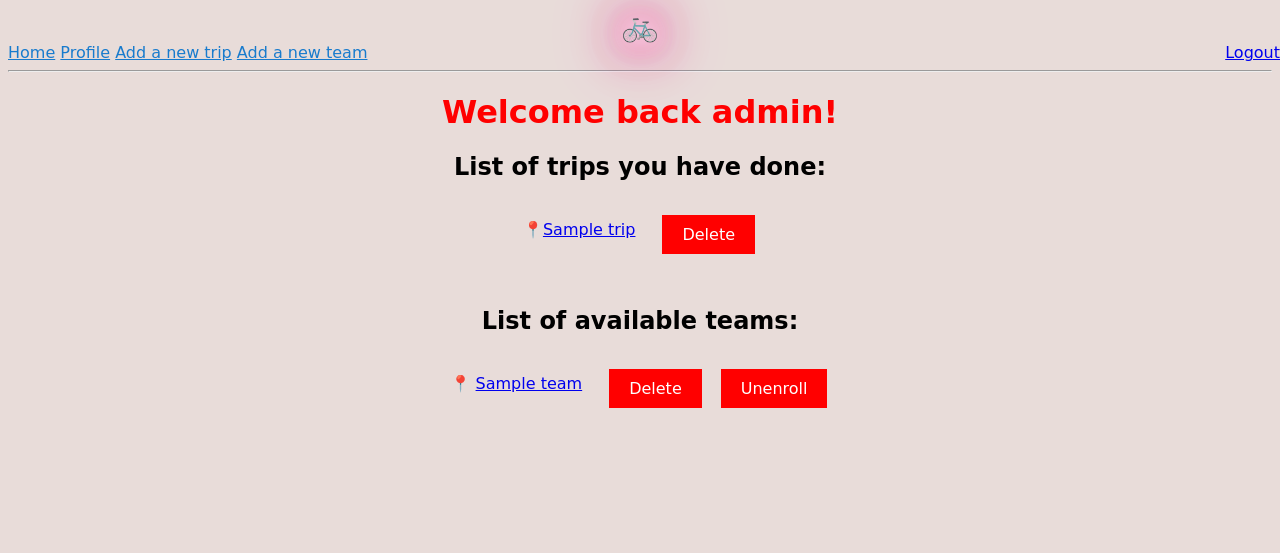
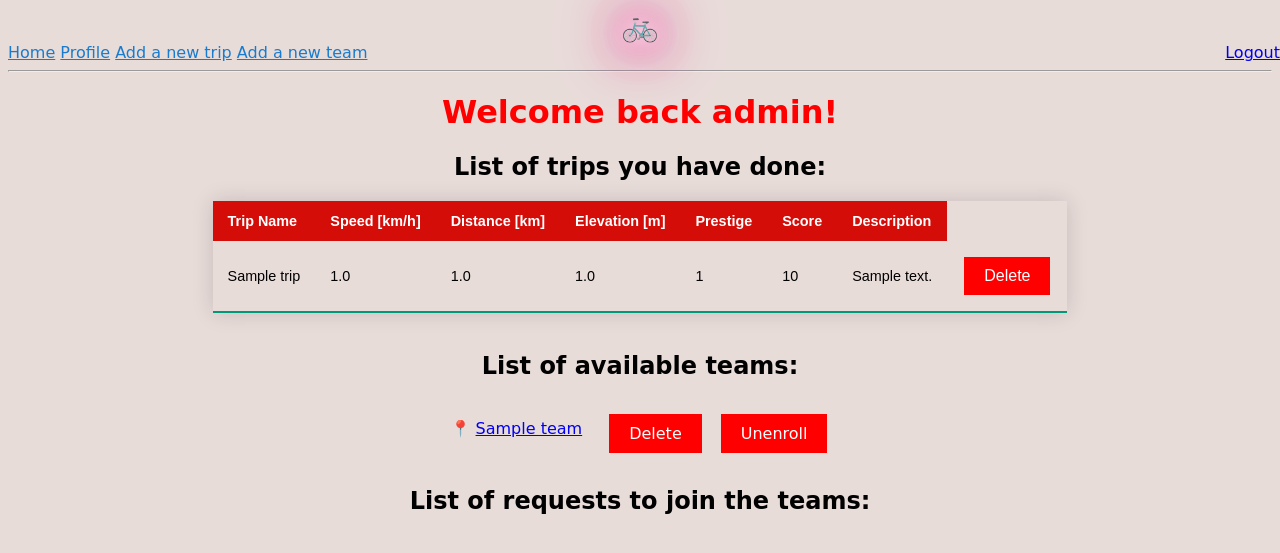
Before and after one commit to bhuvansingla/flask-login, a Flask app: page /user_home/admin in a window 1280 px wide. Shown: the top 553 px of the page. Run offline with Flask 3, Linux system fonts and the light colour scheme; a user stored in the database is signed in; tables that the repository leaves empty hold one stand-in row (values such as "Sample post").

Commit message:
table displaying user trips (#30)

```diff
--- a/models.py
+++ b/models.py
@@ -58,7 +58,7 @@ class Trip(db.Model):
     n_of_partecipants = Column(Integer, nullable=False, default=1)
     placement = Column(Integer)
     user_id = Column(Integer, ForeignKey('user.id'))
-    score = Column(Float(precision=2),default=0.0)
+    score = Column(Integer,default=0)
 
     def __repr__(self):
         return '<Trip {}>'.format(self.description)
--- a/templates/user_home.html
+++ b/templates/user_home.html
@@ -6,6 +6,7 @@
     <style>
         .post-container {
             margin-bottom: 10px;
+            align-content: center;
         }
 
         .post-info {
@@ -85,33 +86,85 @@
             margin: 4px 2px;
             cursor: pointer;
         }
+
+        .styled-table {
+            border-collapse: collapse;
+            margin: 0 auto;
+            font-size: 0.9em;
+            font-family: sans-serif;
+            min-width: 400px;
+            box-shadow: 0 0 20px rgba(0, 0, 0, 0.15);
+        }
+
+        .styled-table thead tr {
+            background-color: #d40d09;
+            color: #ffffff;
+            text-align: left;
+        }
+
+        .styled-table th,
+        .styled-table td {
+            padding: 12px 15px;
+        }
+
+        .styled-table tbody tr {
+            border-bottom: 1px solid #dddddd;
+        }
+
+        .styled-table tbody tr:nth-of-type(even) {
+            background-color: #f3f3f3;
+        }
+
+        .styled-table tbody tr:last-of-type {
+            border-bottom: 2px solid #009879;
+        }
+
+        .styled-table tbody tr.active-row {
+            font-weight: bold;
+            color: #009879;
+        }
     </style>
 
 </head>
 
 
-<center>
+<div style="text-align:center">
     <h1 style="color:red">Welcome back {{current_user.username}}!</h1>
     <h2>List of trips you have done:</h2>
-</center>
-
-<div class="post-container">
-    {% for trip in trips %}
-    <div class="post-container">
-        <div class="post-info">
-            <div class="row">
-                <ul>&#128205;<a href="{{url_for('trip_details',trip_id=trip.id)}}">{{trip.tripname}}</a>
-
-                </ul>
-                <div class="delete-button-container">
-                    <a class="delete-button" href="/delete_trip/{{ trip.id }}">Delete</a>
-                </div>
-            </div>
-        </div>
-    </div>
-    {% endfor %}
 </div>
 
+<div style="text-align:center">
+    <div class="post-container" style="margin:0 auto;">
+
+        <table class="styled-table">
+            <thead>
+                <tr>
+                    <th><b>Trip Name</b></th>
+                    <th>Speed [km/h]</th>
+                    <th>Distance [km]</th>
+                    <th>Elevation [m]</th>
+                    <th>Prestige</th>
+                    <th>Score</th>
+                    <th>Description</th>
+                </tr>
+            </thead>
+            <tbody>
+                {% for trip in trips %}
+                <tr>
+                    <td>{{trip.tripname}}</td>
+                    <td>{{ trip.speed }} </td>
+                    <td>{{ trip.distance }} </td>
+                    <td>{{trip.elevation}}</td>
+                    <td>{{trip.prestige}}</td>
+                    <td>{{trip.score}}</td>
+                    <td>{{trip.description}}</td>
+                    <td><a class="delete-button" href="/delete_trip/{{ trip.id }}">Delete</a></td>
+                </tr>
+                {% endfor %}
+            </tbody>
+        </table>
+    </div>
+</div>
 <br>
 <center>
     <h2>List of available teams:</h2>
@@ -173,7 +226,7 @@
 {% endfor %}
 </div>
 
-{% if current_user.role =="team_leader" %}
+{% if current_user.role =="team_leader" or current_user.role=="admin"%}
 
 <center>
     <h2>List of requests to join the teams:</h2>
```
Also changed, not shown: templates/manage_users_and_teams.html (deleted).
